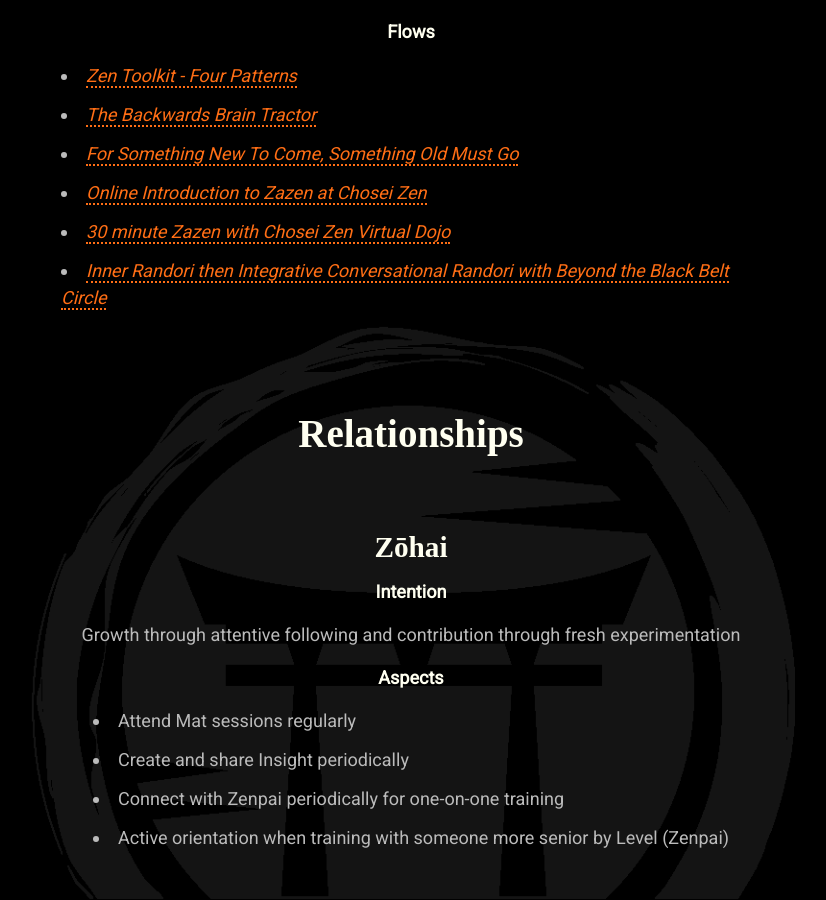
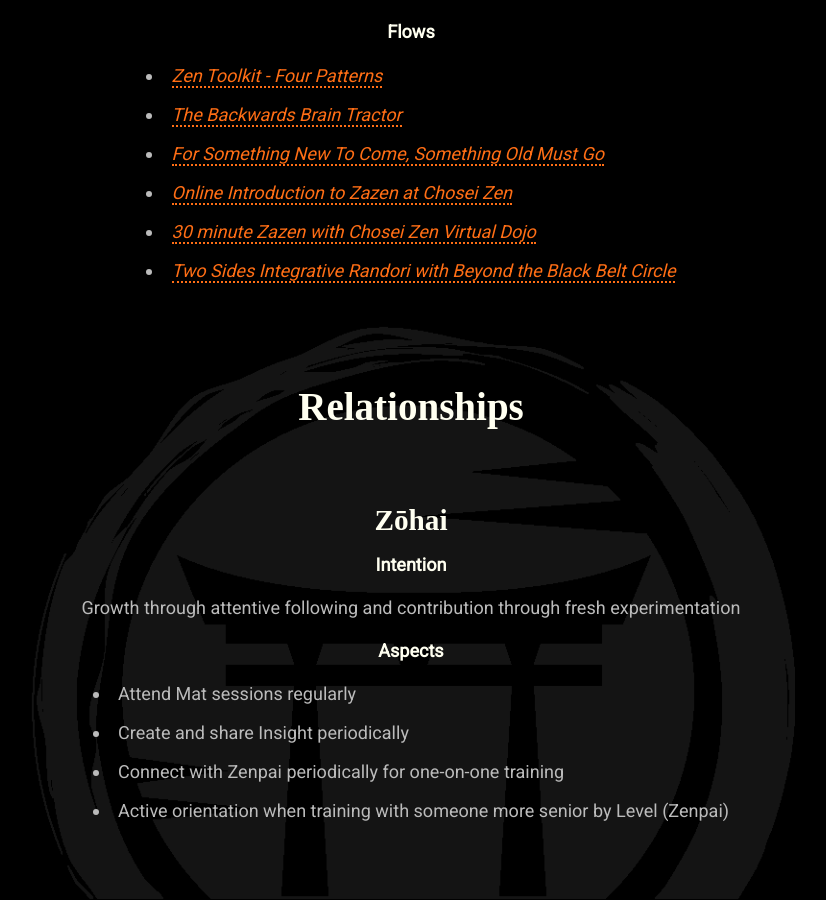
Before and after one commit to mindset-dojo/mindset-dojo.github.io, a Jekyll site: the page built from program.md, in a window 1280 px wide and 900 px high, scrolled down 5858 px. Shown: the whole window, without its empty margins (229-1055 px from the left). Built offline with Jekyll 4.4.1, drawn with Linux system fonts in a browser that asks for light colours; some web fonts are replaced.

Commit message:
refactor(program): distill black level flow label.

```diff
--- a/_data/program.yaml
+++ b/_data/program.yaml
@@ -172,7 +172,7 @@ levels:
         url: https://www.choseizen.org/online-intro-to-zazen
       - label: 30 minute Zazen with Chosei Zen Virtual Dojo
         url: https://www.choseizen.org/virtual-dojo
-      - label: Inner Randori then Integrative Conversational Randori with Beyond the Black Belt Circle
+      - label: Two Sides Integrative Randori with Beyond the Black Belt Circle
         url: https://vimeo.com/944663134/d4f1c4f333
 relationships:
   - label: Zōhai
```
